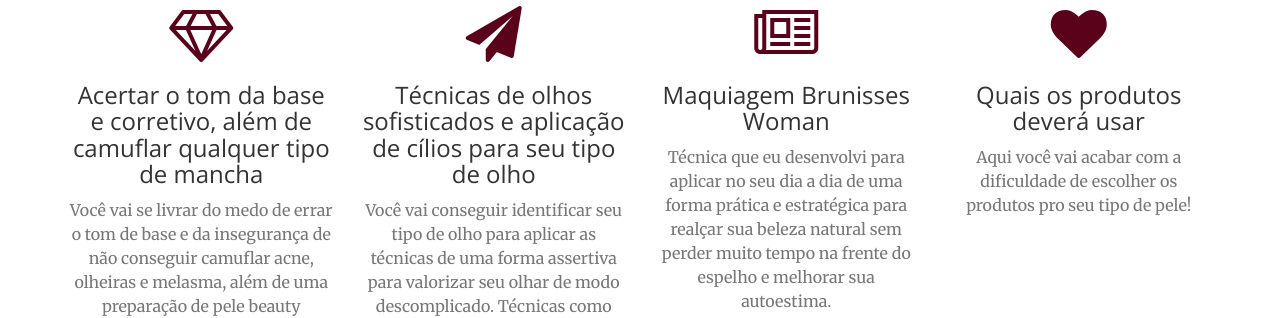
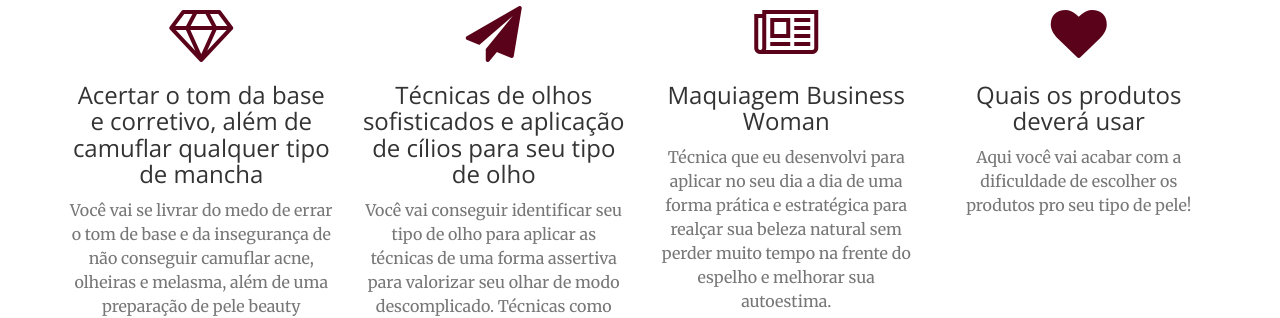
Before and after one commit to kellyeudenia/business-woman, a Jekyll site: the page built from index.html, in a window 1280 px wide and 900 px high, scrolled down 908 px. Shown: the part 182-500 px from the top of the window. Built offline with Jekyll 4.4.1, drawn with Linux system fonts in a browser that asks for light colours.

Commit message:
Setup para a página de vendas.

```diff
--- a/_includes/services.html
+++ b/_includes/services.html
@@ -26,7 +26,7 @@
             <div class="col-lg-3 col-md-6 text-center">
                 <div class="service-box">
                     <i class="fa fa-4x fa-newspaper-o wow bounceIn text-primary" data-wow-delay=".2s"></i>
-                    <h3>Maquiagem Brunisses Woman</h3>
+                    <h3>Maquiagem Business Woman</h3>
                     <p class="text-muted">Técnica que eu desenvolvi para aplicar no seu dia a dia de uma forma prática e estratégica para realçar sua beleza natural sem perder muito tempo na frente do espelho e melhorar sua autoestima.</p>
                 </div>
             </div>
```
